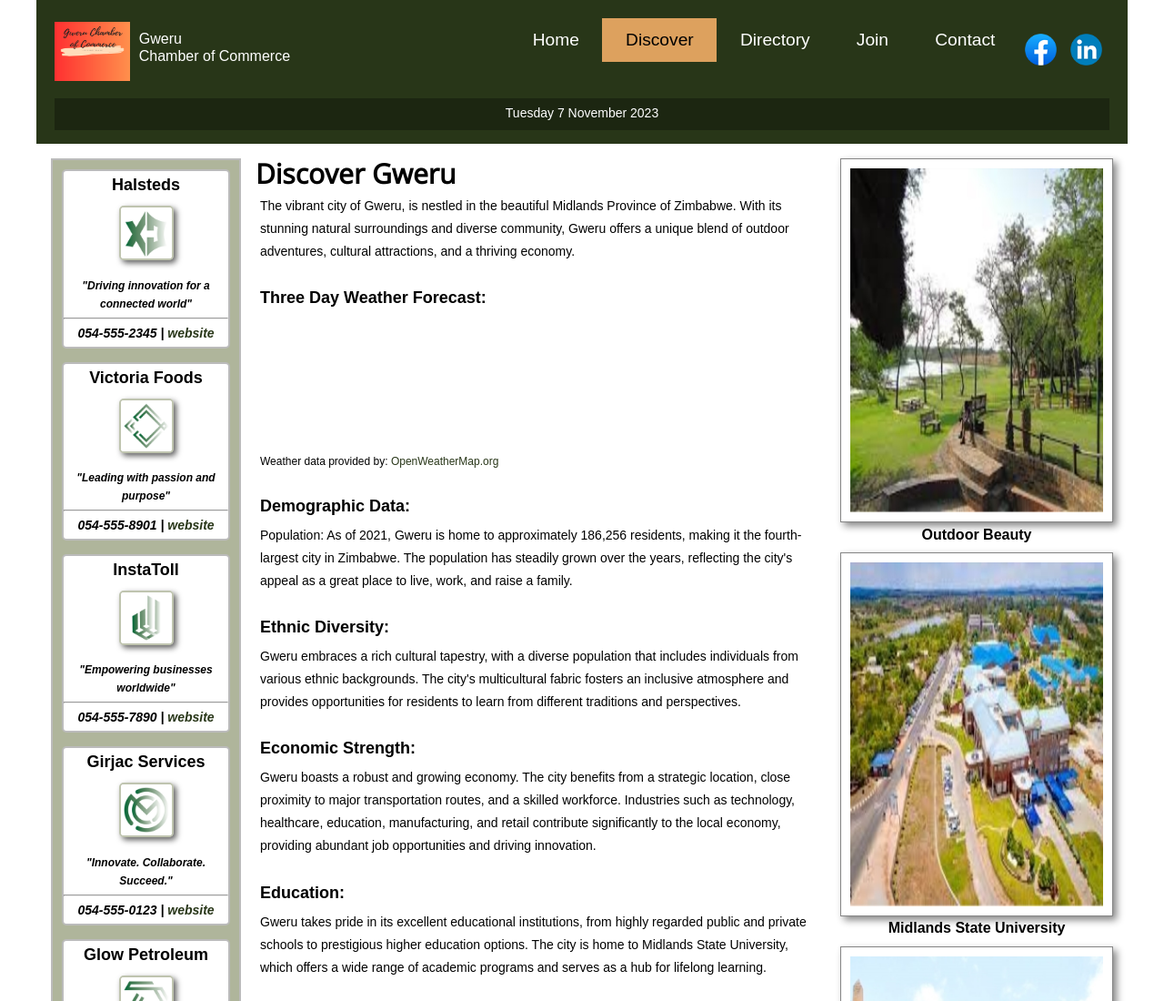
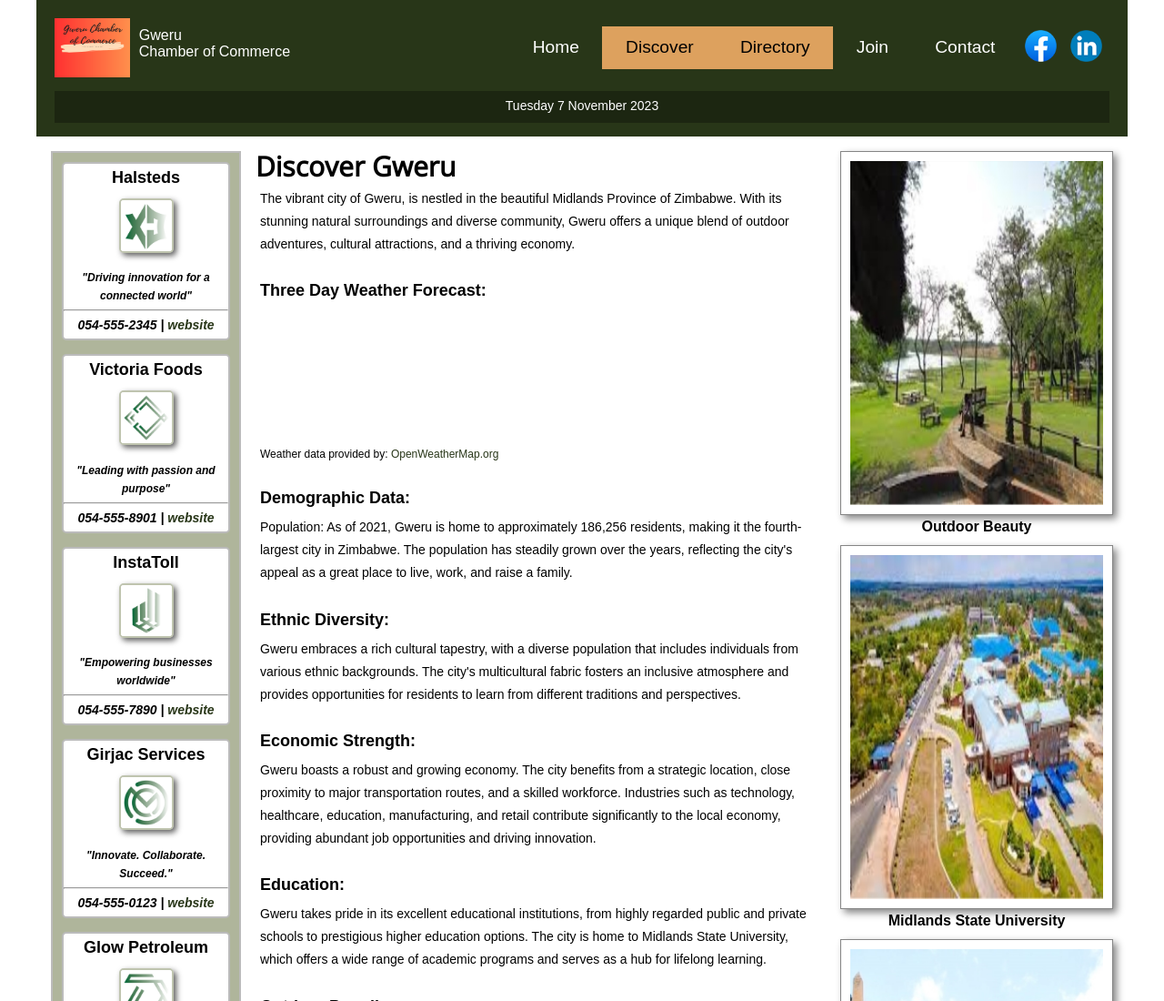
Before and after one commit to richakwe/wdd230, a plain HTML site: page chamber/discover.html in a window 1280 px wide. Shown: the top 1100 px of the page at 91% size. Drawn offline with nearby package versions, Linux system fonts and the light colour scheme; no server answers; files whose address does not match are found by name.

Commit message:
correction

```diff
--- a/chamber/discover.html
+++ b/chamber/discover.html
@@ -38,7 +38,7 @@
                 <ul id="primaryNav">
                     <li><a href="index.html">Home</a></li>
                     <li class="active"><a href="discover.html">Discover</a></li>
-                    <li><a href="#">Directory</a><a href="directory.html"></a></li>
+                    <li class="active"><a href="directory.html">Directory</a></li>
                     <li><a href="#">Join</a></li>
                     <li><a href="#">Contact</a></li>
                 </ul>
```
